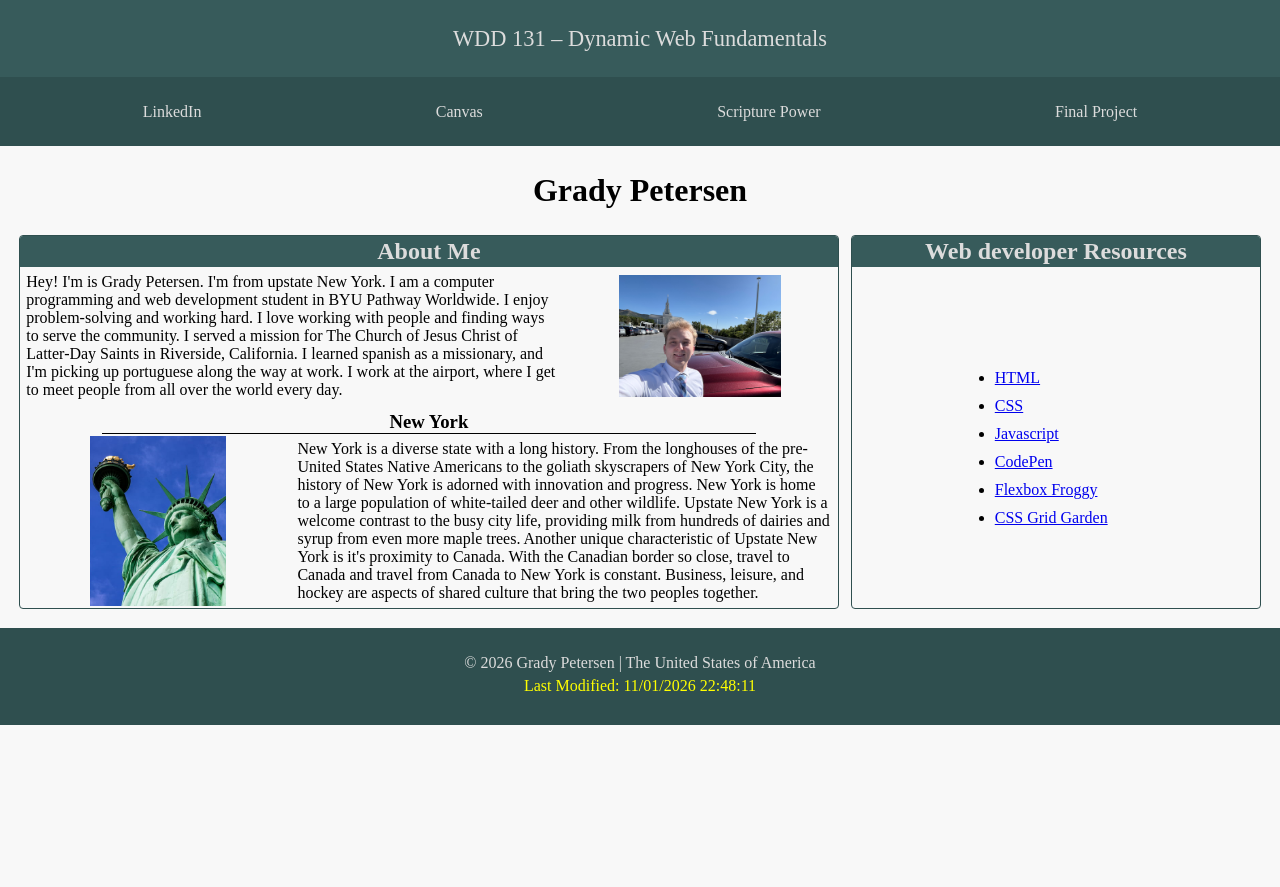
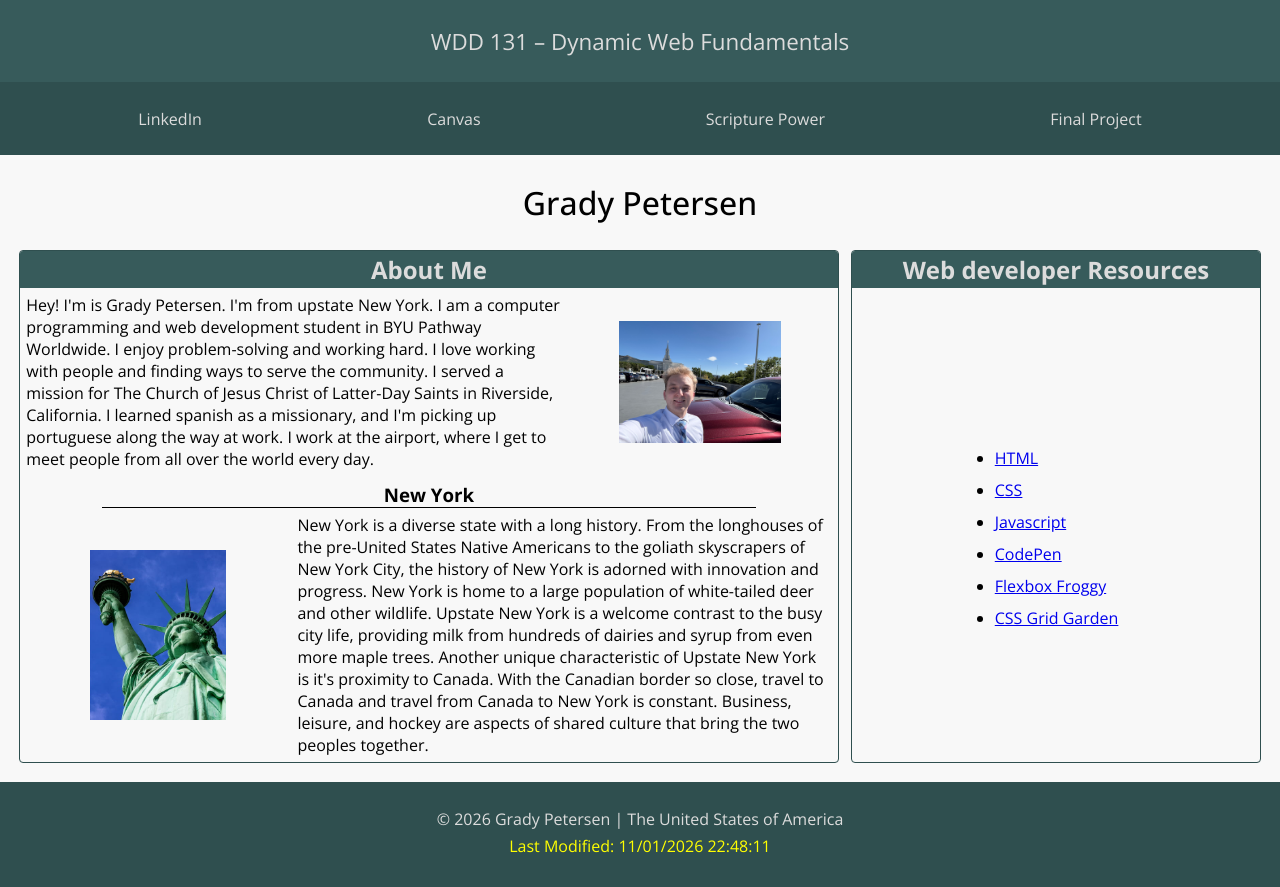
Before and after one commit to gradypetersen-programs/wdd131, a plain HTML site: page index.html in a window 1280 px wide. Before the commit the page ends 800 px from the top, so only its background shows below. Drawn offline with nearby package versions, Linux system fonts and the light colour scheme.

Commit message:
Font Change Made to index.html

```diff
--- a/index.html
+++ b/index.html
@@ -11,6 +11,11 @@
     <title>WDD 131 – Dynamic Web Fundamentals – Grady Petersen</title>
     <link rel="stylesheet" href="styles/base.css">
     <script src="scripts/getdates.js" defer></script>
+
+    <link rel="preconnect" href="https://fonts.googleapis.com">
+    <link rel="preconnect" href="https://fonts.gstatic.com" crossorigin>
+    <link href="https://fonts.googleapis.com/css2?family=Open+Sans:ital,wght@0,300..800;1,300..800&display=swap"
+        rel="stylesheet">
 </head>
 <body>
     <header>
--- a/styles/base.css
+++ b/styles/base.css
@@ -45,6 +45,15 @@ header nav a {
 
 header nav a:hover {
     text-decoration: overline;
+}
+
+body {
+    font-family: "Open Sans", sans-serif;
+    font-weight: 300;
+}
+
+h1 {
+    font-weight: 500;
 }
 
 html, main{
```
